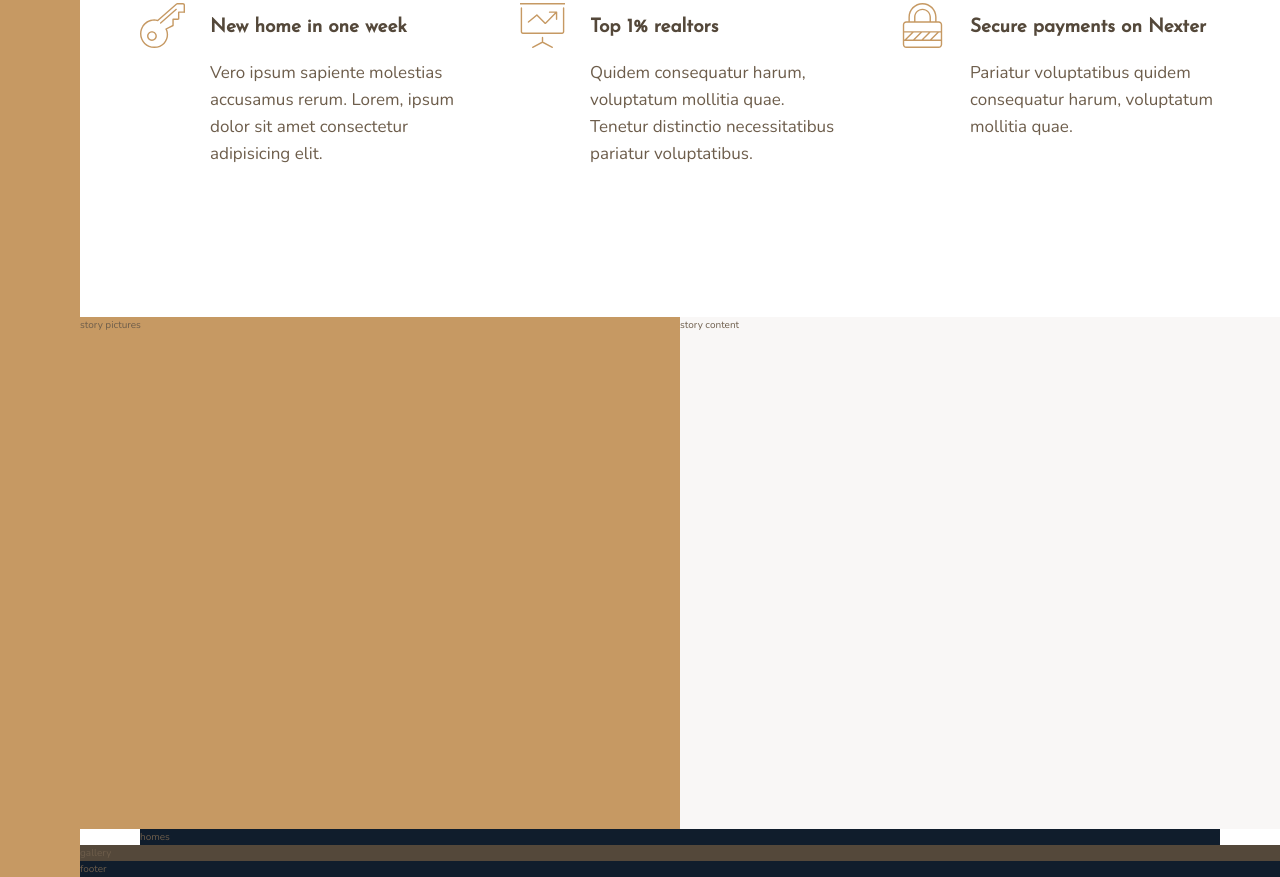
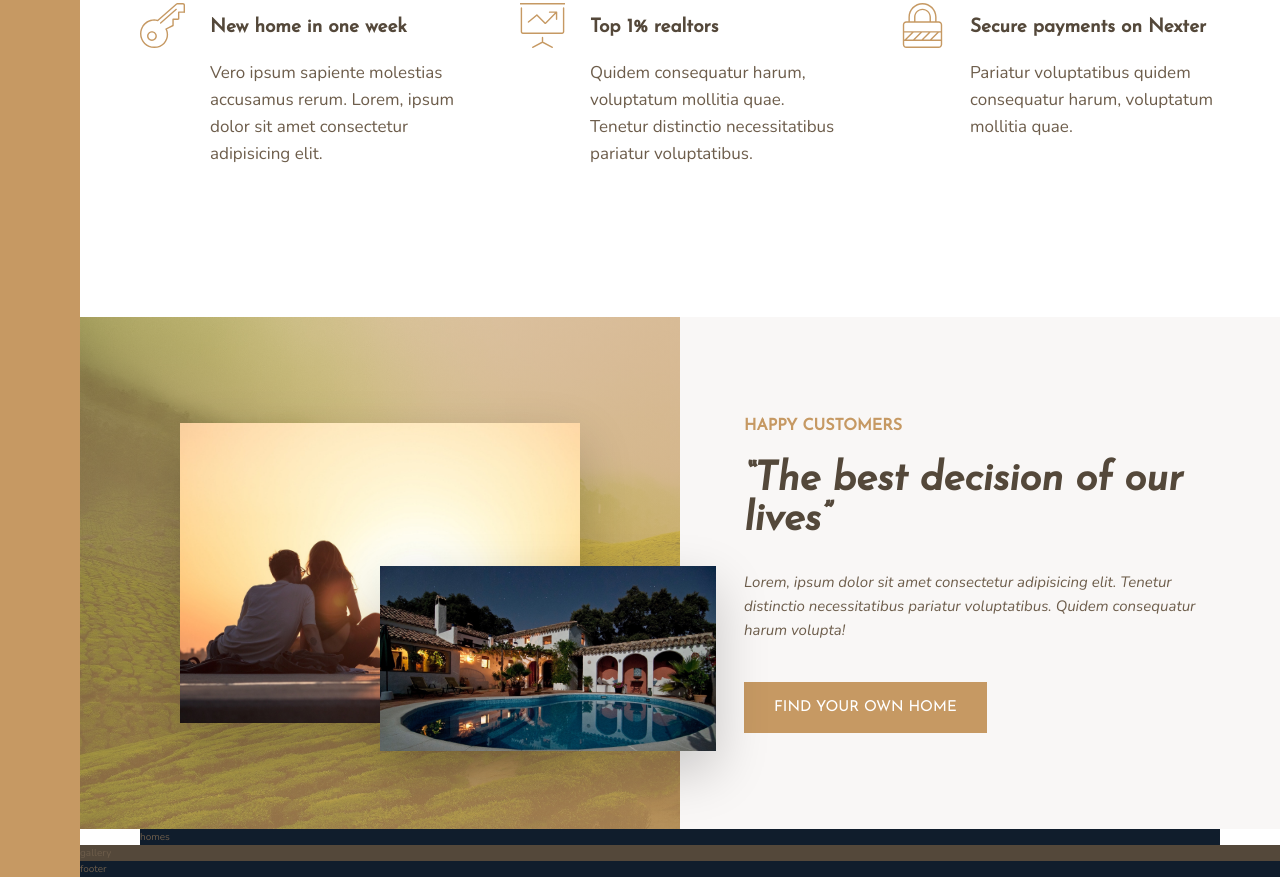
Before and after one commit to Londonkv/css_bootcamp, a website: page Nexter/Nexter/index.html in a window 1280 px wide. Shown: the part 991-1868 px from the top of the page. Drawn offline with nearby package versions, Linux system fonts and the light colour scheme.

Commit message:
nexter: finish story section

```diff
--- a/Nexter/Nexter/index.html
+++ b/Nexter/Nexter/index.html
@@ -86,9 +86,21 @@
       </div>
     </div>
 
-    <div class="story__pictures">story pictures</div>
+    <div class="story__pictures">
+      <img src="./img/story-1.jpeg" alt="couple with new house" class="story__img--1">
+      <img src="./img/story-2.jpeg" alt="New house" class="story__img--2">
+    </div>
 
-    <div class="story__content">story content</div>
+    <div class="story__content">
+      <h3 class="heading-3 mb-sm">Happy customers</h3>
+      <h2 class="heading-2 heading-2--dark mb-md">&ldquo;The best decision of our lives&rdquo;</h2>
+      <p class="story__text">
+        Lorem, ipsum dolor sit amet consectetur adipisicing elit. Tenetur distinctio necessitatibus pariatur
+        voluptatibus.
+        Quidem consequatur harum volupta!
+      </p>
+      <button class="btn">Find your own home</button>
+    </div>
 
     <div class="homes">homes</div>
 
--- a/Nexter/Nexter/sass/_story.scss
+++ b/Nexter/Nexter/sass/_story.scss
@@ -1,11 +1,53 @@
 .story {
 	&__pictures {
-		background-color: $color-primary;
 		grid-column: full-start/col-end 4;
+		background-image: linear-gradient(
+				to right bottom,
+				rgba($color-primary, 0.5),
+				rgba($color-primary, 0.8)
+			),
+			url(../img/back.jpg);
+		background-size: cover;
+
+		display: grid;
+		grid-template-rows: repeat(6, 1fr);
+		grid-template-columns: repeat(6, 1fr);
+		align-items: center;
+	}
+
+	&__img--1 {
+		grid-column: 2/6;
+		grid-row: 2/6;
+		width: 100%;
+		box-shadow: 0 2rem 5rem rgba(#000, 0.2);
+	}
+	&__img--2 {
+		width: 112%;
+		grid-row: 4/6;
+		grid-column: 4/7;
+		z-index: 10;
+		box-shadow: 0 2rem 5rem rgba(#000, 0.2);
 	}
 
 	&__content {
 		background-color: $color-grey-light-1;
 		grid-column: col-start 5 / full-end;
+		padding: 6rem 5vw;
+
+		// // flex is better suited for one dimensionnal
+		// display: flex;
+		// flex-direction: column;
+		// justify-content: center;
+		// align-items: start;
+
+		display: grid;
+		align-content: center;
+		justify-items: start;
+	}
+
+	&__text {
+		font-size: 1.5rem;
+		font-style: italic;
+		margin-bottom: 4rem;
 	}
 }
--- a/Nexter/Nexter/sass/_typography.scss
+++ b/Nexter/Nexter/sass/_typography.scss
@@ -7,9 +7,22 @@
 }
 .heading-2 {
 	@extend %heading;
+	font-size: 4rem;
+	font-style: italic;
+	line-height: normal;
+
+	&--light {
+		color: $color-grey-light-1;
+	}
+	&--dark {
+		color: $color-grey-dark-1;
+	}
 }
 .heading-3 {
 	@extend %heading;
+	font-size: 1.6rem;
+	color: $color-primary;
+	text-transform: uppercase;
 }
 .heading-4 {
 	@extend %heading;
@@ -23,3 +36,33 @@
 		color: $color-grey-dark-1;
 	}
 }
+
+.btn {
+	background-color: $color-primary;
+	border: none;
+	border-radius: 0;
+	color: #fff;
+	font-family: $font-display;
+	font-size: 1.5rem;
+	text-transform: uppercase;
+	padding: 1.8rem 3rem;
+	cursor: pointer;
+	transition: all 0.3s;
+
+	&:hover {
+		background-color: $color-primary-dark;
+	}
+}
+
+.mb-sm {
+	margin-bottom: 2rem;
+}
+.mb-md {
+	margin-bottom: 3rem;
+}
+.mb-lg {
+	margin-bottom: 4rem;
+}
+.mb-hg {
+	margin-bottom: 8rem;
+}
```
Also changed, not shown: Nexter/Nexter/css/style.css, 1 other file.
